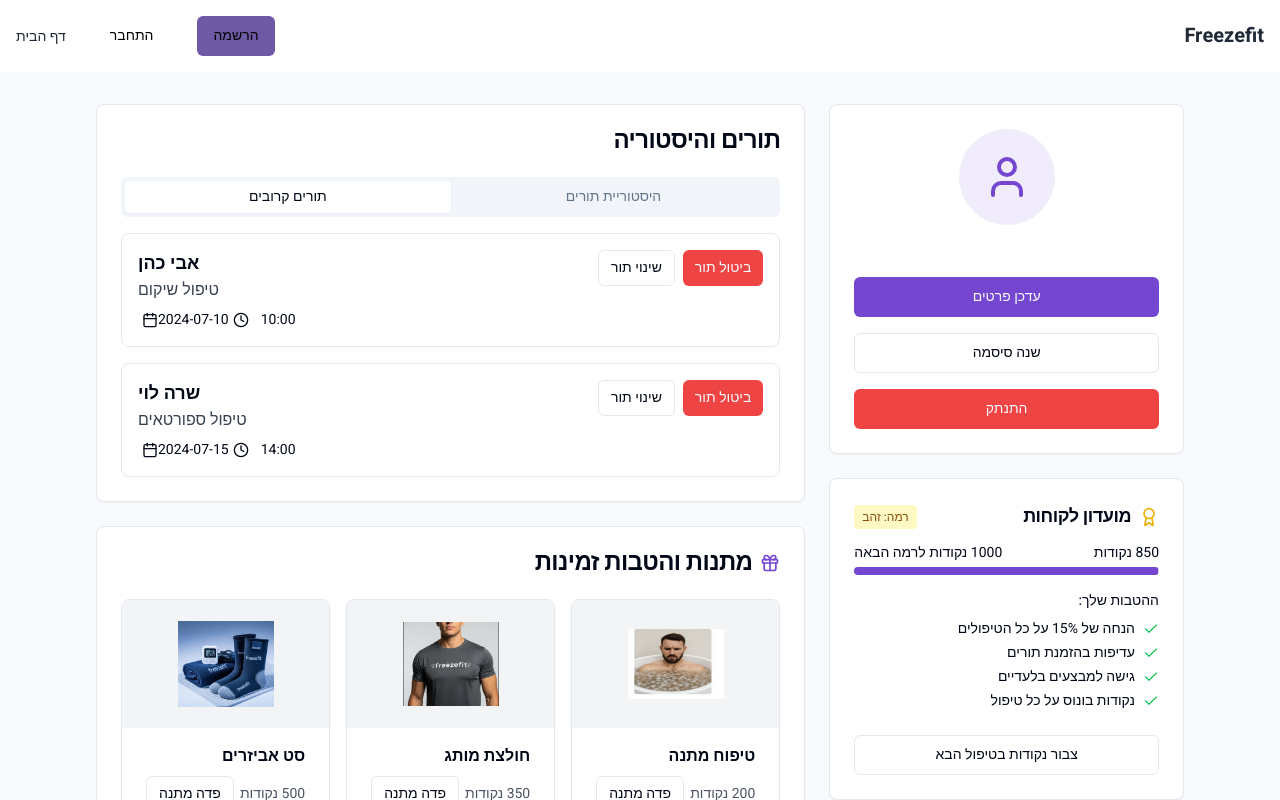
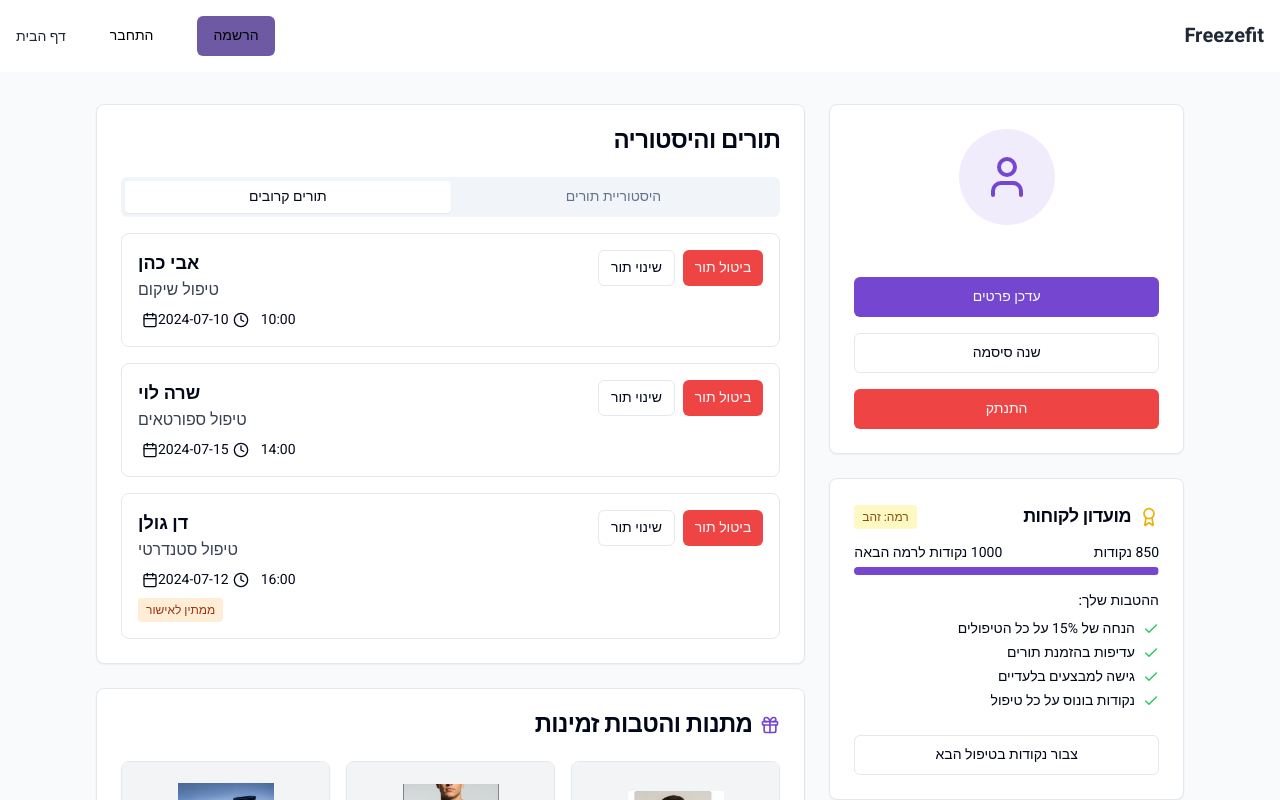
Before and after one commit to ofer-a/freezefit-location-hub, a React (Vite) app: page /profile in a window 1280 px wide. Shown: the top 800 px of the page. Built offline with nearby package versions, Linux system fonts and the light colour scheme.

Commit message:
Fix: Appointments not showing in upcoming list
The "Schedule Appointment" button adds points and shows a success message, but the new appointment details are not displayed in the "Upcoming Appointments" list on the "Appointments and History" page.

```diff
--- a/src/pages/customer/UserProfile.tsx
+++ b/src/pages/customer/UserProfile.tsx
@@ -21,12 +21,16 @@ const UserProfile = () => {
   const navigate = useNavigate();
   const { toast } = useToast();
 
-  // Mock appointments from our context (in a real app, we would filter these by user)
+  // Get both confirmed and pending appointments for upcoming appointments
   const {
-    confirmedAppointments: upcomingAppointments,
+    confirmedAppointments,
+    pendingAppointments,
     historyAppointments: pastAppointments,
     updateAppointmentStatus
   } = useData();
+
+  // Combine confirmed and pending appointments for the upcoming list
+  const upcomingAppointments = [...confirmedAppointments, ...pendingAppointments];
 
   // Dialog states
   const [showUpdateDetailsDialog, setShowUpdateDetailsDialog] = useState(false);
@@ -57,9 +61,12 @@ const UserProfile = () => {
     }
   });
 
-  // Handle appointment cancellation
+  // Handle appointment cancellation - check if it's pending or confirmed
   const handleCancelAppointment = (appointmentId: number) => {
-    updateAppointmentStatus(appointmentId, 'confirmed', 'cancelled');
+    const isPending = pendingAppointments.some(apt => apt.id === appointmentId);
+    const currentStatus = isPending ? 'pending' : 'confirmed';
+
+    updateAppointmentStatus(appointmentId, currentStatus, 'cancelled');
 
     toast({
       title: "התור בוטל",
@@ -256,11 +263,13 @@ const UserProfile = () => {
                       <TabsTrigger value="history">היסטוריית תורים</TabsTrigger>
                     </TabsList>
 
-                    {/* Upcoming appointments */}
+                    {/* Upcoming appointments - now shows both confirmed and pending */}
                     <TabsContent value="upcoming" className="mt-4">
                       {upcomingAppointments.length > 0 ? (
                         <div className="space-y-4">
-                          {upcomingAppointments.map(appointment => (
+                          {upcomingAppointments.map(appointment => {
+                            const isPending = pendingAppointments.some(apt => apt.id === appointment.id);
+                            return (
                               <div key={appointment.id} className="border border-gray-200 rounded-lg p-4">
                                 <div className="flex justify-between items-start">
                                   <div>
@@ -272,6 +281,11 @@ const UserProfile = () => {
                                       <Clock className="h-4 w-4 mx-1 mr-3" />
                                       <span className="text-sm">{appointment.time}</span>
                                     </div>
+                                    {isPending && (
+                                      <span className="inline-block mt-2 px-2 py-1 bg-orange-100 text-orange-800 text-xs rounded">
+                                        ממתין לאישור
+                                      </span>
+                                    )}
                                   </div>
                                   <div className="flex gap-2">
                                     <Button
@@ -291,7 +305,8 @@ const UserProfile = () => {
                                   </div>
                                 </div>
                               </div>
-                          ))}
+                            );
+                          })}
                         </div>
                       ) : (
                         <div className="text-center py-8">
```
Lines whose indentation alone changed are shown as unchanged.
